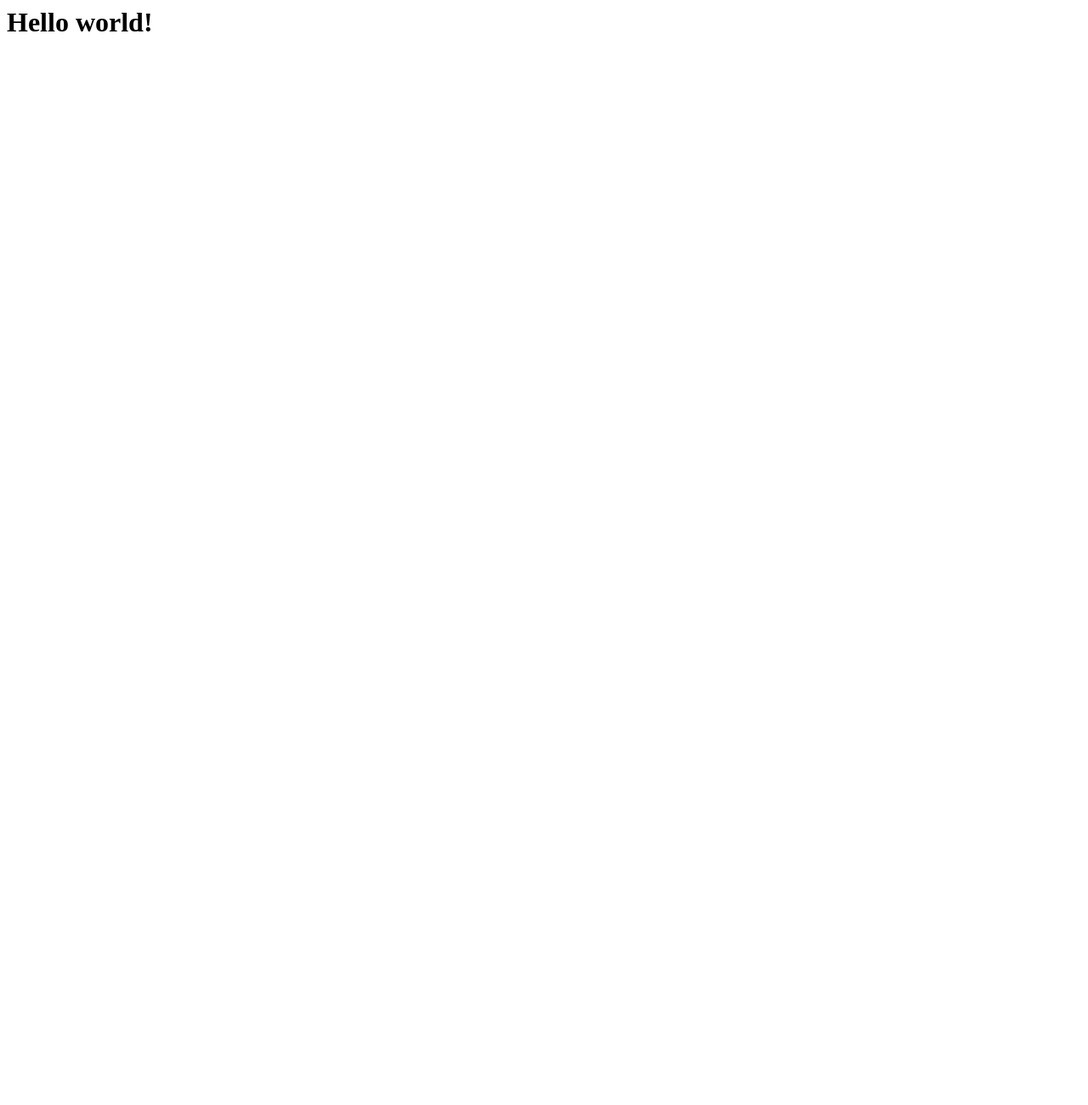
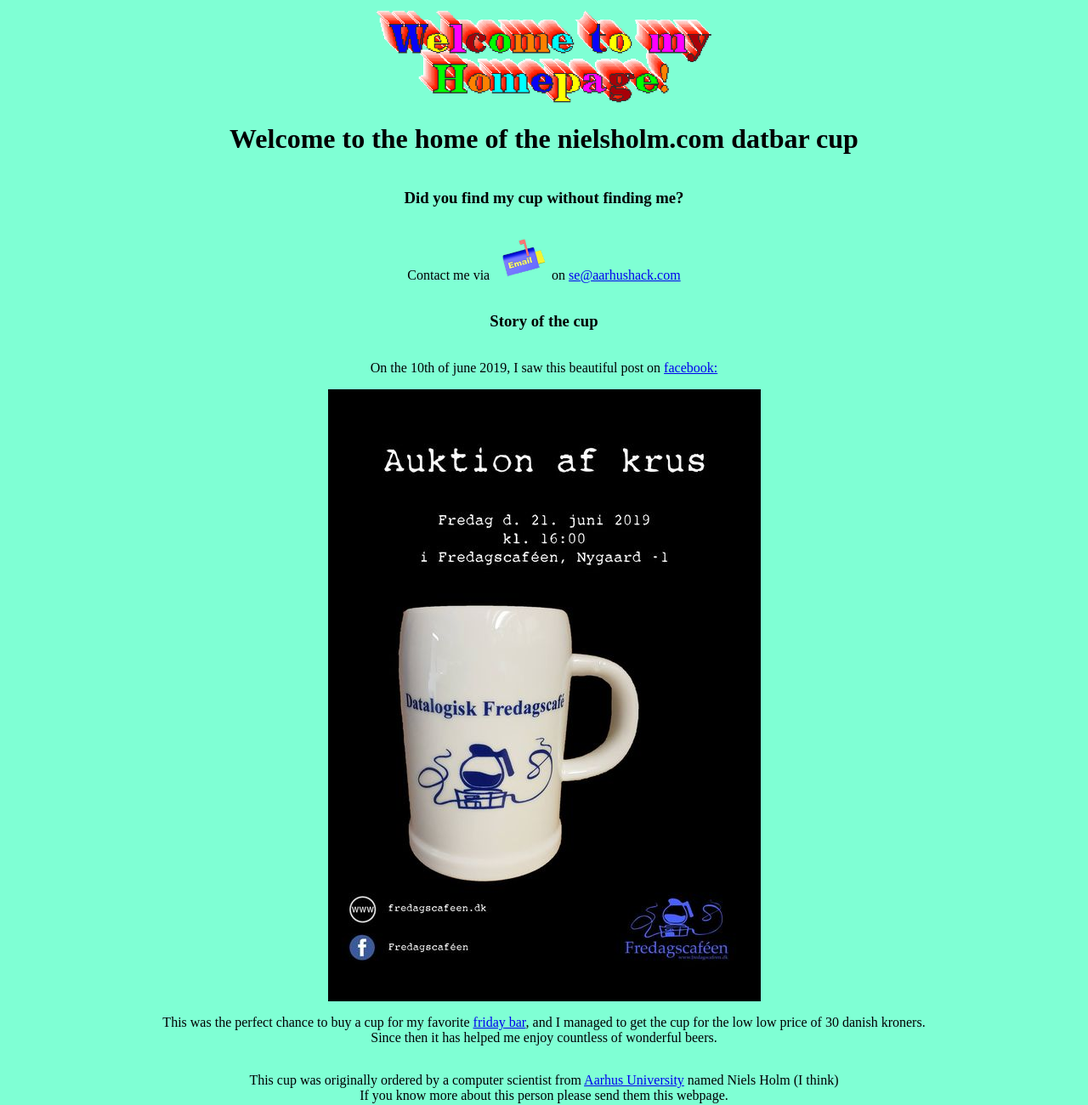
Before and after one commit to soer7022/nielsholm.com, a plain HTML site: page index.html in a window 1280 px wide. Shown: the top 1300 px of the page at 85% size. Before the commit the page ends 800 px from the top, so only its background shows below. Drawn offline with Linux system fonts and the light colour scheme.

Commit message:
Some stuff

```diff
--- a/index.html
+++ b/index.html
@@ -1 +1,37 @@
-<h1>Hello world!</h1>
+<html>
+
+<head>
+    <meta charset="utf-8">
+    <meta name="viewport" content="width=device-width, initial-scale=1.0">
+    <title>Welcome to the home of the cup</title>
+    <link rel="stylesheet" href="styles.css">
+</head>
+
+<body>
+    <img id="welcome-banner" src="welcome.gif" />
+    <h1>Welcome to the home of the nielsholm.com datbar cup</h1>
+    <h3>Did you find my cup without finding me?</h3>
+    <p>Contact me via <img src="email.gif" style="height:50px;" /> on <a
+            href="mailto:se@aarhushack.com">se@aarhushack.com</a></p>
+    <h3>Story of the cup</h3>
+    <p>On the 10th of june 2019, I saw this beautiful post on <a
+            href="https://www.facebook.com/fredagscafeen.dk/posts/2447209398651555">facebook:</a></p>
+    <img src="facebook.jpg" />
+    <p>This was the perfect chance to buy a cup for my favorite <a href="http://fredagscafeen.dk">friday bar</a>, and I
+        managed to get the cup for the low low
+        price of 30 danish kroners. <br> Since then it has helped me enjoy countless of wonderful beers.</p>
+    <p>This cup was originally ordered by a computer scientist from <a href="http://au.dk">Aarhus University</a> named
+        Niels Holm (I think) <br />If you know more about this person please send them this webpage.</p>
+    <h3>About me</h3>
+    <p>My name is Søren Eriksen, I used to study at the Computer Science department of Aarhus University until summer
+        2021. <br>Now i work at <a href="http://lego.com">LEGO</a> as a software developer. <br><img src="Lego.gif" />
+    </p>
+    <h3>Find me</h3>
+    <div style="display: flex; gap: 5px;">
+        <a href="https://www.linkedin.com/in/s%C3%B8reneriksen/"><img style=" height:60px;" src="linkedin.gif" /></a>
+        <a href="https://github.com/soer7022"><img style="height:60px;" src="github.gif" /></a>
+        <a href="https://twitter.com/soer7022"><img style="height:60px;" src="twitter.gif" /></a>
+    </div>
+</body>
+
+</html>
--- /dev/null
+++ b/styles.css
@@ -0,0 +1,11 @@
+body {
+    background-color: aquamarine;
+    display: flex;
+    align-items: center;
+    flex-direction: column;
+    text-align: center;
+}
+
+#welcome-banner {
+    width: 400px;
+}
```
Also changed, not shown: Lego.gif (added), email.gif (added), facebook.jpg (added), github.gif (added), linkedin.gif (added), twitter.gif (added), welcome.gif (added).
